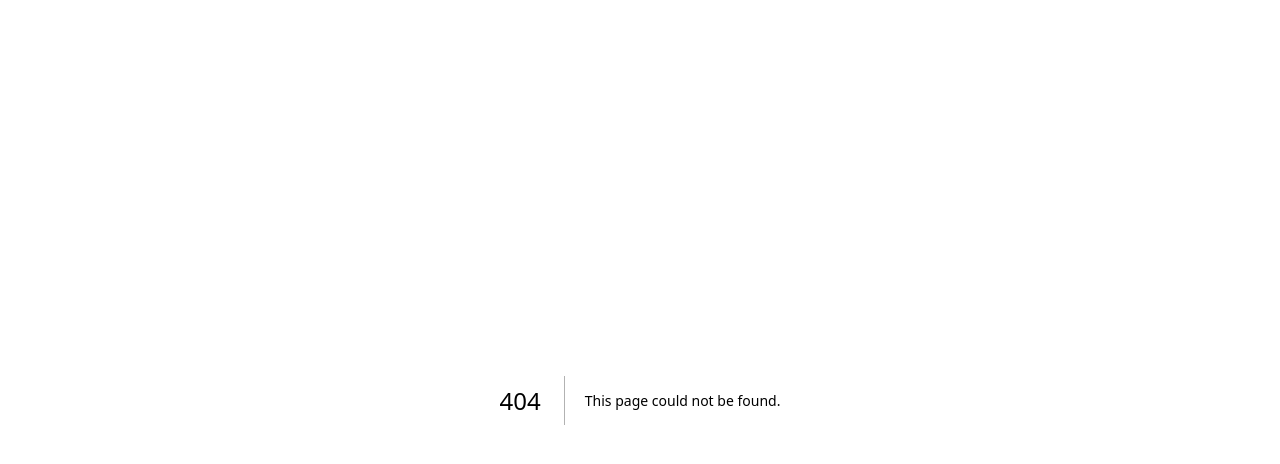
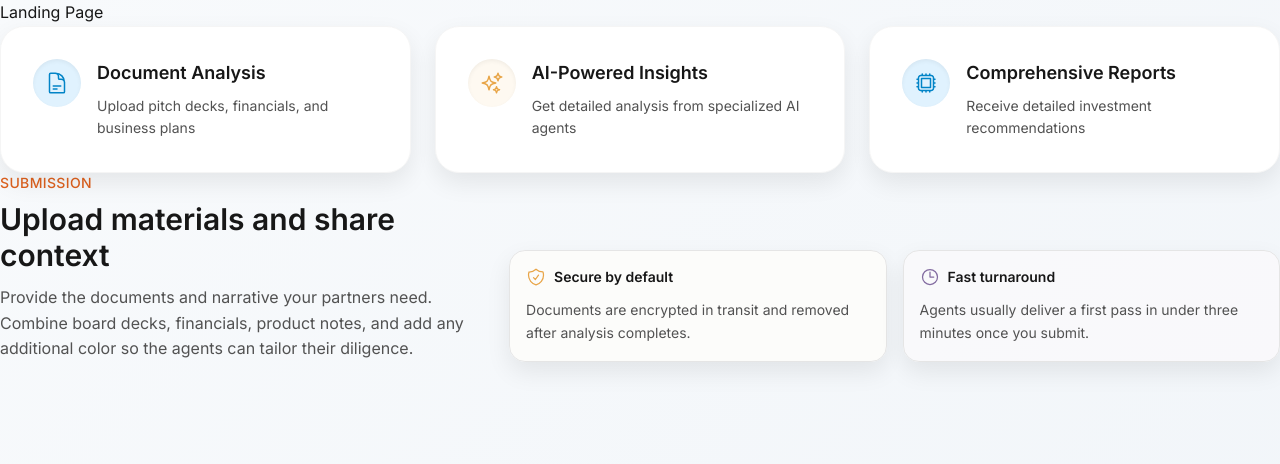
Before and after one commit to SparshTyagi/The-Pool-Munich2025-B12-Hackathon, a Next.js app: page /landing in a window 1280 px wide. Before the commit this address had no page. Shown: the top 464 px of the page. Built offline with nearby package versions, Linux system fonts and the light colour scheme.

Commit message:
thinned out input page

```diff
--- a/components/ContextField.tsx
+++ b/components/ContextField.tsx
@@ -1,11 +1,12 @@
-import { ChatBubbleLeftRightIcon, LightBulbIcon } from '@heroicons/react/24/outline'
+import { ChatBubbleLeftRightIcon, LightBulbIcon, ChevronDownIcon, ChevronUpIcon } from '@heroicons/react/24/outline'
+import { useState } from 'react'
 
 type Props = {
   value: string
   onChange: (v: string) => void
 }
 
-const placeholder = 'Add any helpful context for the review...'
+const placeholder = 'Any additional information you want to share as context for the analysis. e.g., Series A, 18-month runway, seeking $2M for market expansion. Key metrics: 120% YoY growth, 15K active users...'
 
 const tips = [
   'Describe your funding stage and runway outlook',
@@ -16,6 +17,8 @@ const tips = [
 ]
 
 export default function ContextField({ value, onChange }: Props){
+  const [showTips, setShowTips] = useState(false)
+
   return (
     <div className="card h-full flex flex-col">
       <div className="mb-6 flex items-center gap-3">
@@ -26,6 +29,39 @@ export default function ContextField({ value, onChange }: Props){
           <h3 className="text-lg font-semibold text-neutral-900">Additional Context</h3>
           <p className="text-sm text-neutral-600">Share background details to guide the investment review</p>
         </div>
+      </div>
+
+      {/* Collapsible Tips Section */}
+      <div className="mb-4">
+        <button
+          onClick={() => setShowTips(!showTips)}
+          className="flex w-full items-center justify-between rounded-xl border border-primary-100 bg-primary-50/30 p-3 text-left transition-colors hover:bg-primary-50/50"
+        >
+          <div className="flex items-center gap-2">
+            <LightBulbIcon className="h-4 w-4 text-primary-600" />
+            <span className="text-sm font-medium text-primary-700">
+              {showTips ? 'Hide tips' : 'Show tips for additional context'}
+            </span>
+          </div>
+          {showTips ? (
+            <ChevronUpIcon className="h-4 w-4 text-primary-600" />
+          ) : (
+            <ChevronDownIcon className="h-4 w-4 text-primary-600" />
+          )}
+        </button>
+
+        {showTips && (
+          <div className="mt-3 rounded-xl border border-primary-100 bg-primary-50/60 p-4">
+            <ul className="space-y-2 text-sm text-primary-900">
+              {tips.map((tip) => (
+                <li key={tip} className="flex items-start gap-2">
+                  <span className="mt-1 h-1.5 w-1.5 flex-shrink-0 rounded-full bg-primary-500" aria-hidden="true"></span>
+                  <span>{tip}</span>
+                </li>
+              ))}
+            </ul>
+          </div>
+        )}
       </div>
 
       <div className="flex-1">
@@ -43,21 +79,6 @@ export default function ContextField({ value, onChange }: Props){
           </div>
         </div>
       </div>
-
-      <div className="mt-6 rounded-2xl border border-primary-100 bg-primary-50/60 p-5">
-        <div className="mb-3 flex items-center gap-2 text-sm font-semibold text-primary-800">
-          <LightBulbIcon className="h-4 w-4" />
-          <span>Tips for a focused review</span>
-        </div>
-        <ul className="space-y-2 text-sm text-primary-900">
-          {tips.map((tip) => (
-            <li key={tip} className="flex items-start gap-2">
-              <span className="mt-1 h-1.5 w-1.5 flex-shrink-0 rounded-full bg-primary-500" aria-hidden="true"></span>
-              <span>{tip}</span>
-            </li>
-          ))}
-        </ul>
-      </div>
     </div>
   )
 }
--- a/pages/index.tsx
+++ b/pages/index.tsx
@@ -6,48 +6,6 @@ import StartButton from '@/components/StartButton'
 import AgentStatusCard from '@/components/AgentStatusCard'
 import { startAnalysis, getJobStatus, AgentStatus } from '@/lib/api'
 import { useRouter } from 'next/router'
-import { SparklesIcon, DocumentTextIcon, CpuChipIcon, ShieldCheckIcon, ClockIcon } from '@heroicons/react/24/outline'
-
-const heroHighlights = [
-  {
-    title: 'Document Analysis',
-    description: 'Upload pitch decks, financials, and business plans',
-    icon: DocumentTextIcon,
-    iconTint: 'text-primary-600',
-    badgeBg: 'bg-primary-100'
-  },
-  {
-    title: 'AI-Powered Insights',
-    description: 'Get detailed analysis from specialized AI agents',
-    icon: SparklesIcon,
-    iconTint: 'text-champagne-600',
-    badgeBg: 'bg-champagne-100'
-  },
-  {
-    title: 'Comprehensive Reports',
-    description: 'Receive detailed investment recommendations',
-    icon: CpuChipIcon,
-    iconTint: 'text-primary-600',
-    badgeBg: 'bg-primary-100'
-  }
-]
-
-const actionCallouts = [
-  {
-    title: 'Secure by default',
-    description: 'Documents are encrypted in transit and removed after analysis completes.',
-    icon: ShieldCheckIcon,
-    iconColor: 'text-champagne-600',
-    bgColor: 'bg-champagne-50/80'
-  },
-  {
-    title: 'Fast turnaround',
-    description: 'Agents usually deliver a first pass in under three minutes once you submit.',
-    icon: ClockIcon,
-    iconColor: 'text-secondary-600',
-    bgColor: 'bg-secondary-50/80'
-  }
-]
 
 const isDemoEnvironment = !process.env.NEXT_PUBLIC_API_BASE_URL
 
@@ -123,46 +81,9 @@ export default function InputPage(){
             Upload your startup documents and let our AI agents provide comprehensive investment analysis
           </p>
         </div>
-
-        <div className="grid grid-cols-1 gap-6 md:grid-cols-3">
-          {heroHighlights.map(({ title, description, icon: Icon, iconTint, badgeBg }) => (
-            <div key={title} className="card">
-              <div className="flex items-start gap-4">
-                <div className={`flex h-12 w-12 flex-shrink-0 items-center justify-center rounded-full ${badgeBg} shadow-inner`}>
-                  <Icon className={`h-6 w-6 ${iconTint}`} />
-                </div>
-                <div className="space-y-2">
-                  <h3 className="text-lg font-semibold text-neutral-900">{title}</h3>
-                  <p className="text-sm leading-relaxed text-neutral-600">{description}</p>
-                </div>
-              </div>
-            </div>
-          ))}
-        </div>
       </section>
 
       <section className="mt-6 border-t border-neutral-200 pt-12">
-        <div className="mb-10 flex flex-col gap-6 md:flex-row md:items-end md:justify-between">
-          <div>
-            <p className="text-sm font-medium uppercase tracking-wide text-accent-600">Submission</p>
-            <h2 className="mt-2 text-3xl font-semibold text-neutral-900">Upload materials and share context</h2>
-            <p className="mt-3 max-w-2xl text-neutral-600">
-              Provide the documents and narrative your partners need. Combine board decks, financials, product notes, and add any additional color so the agents can tailor their diligence.
-            </p>
-          </div>
-          <div className="grid gap-4 sm:grid-cols-2">
-            {actionCallouts.map(({ title, description, icon: Icon, iconColor, bgColor }) => (
-              <div key={title} className={`rounded-2xl border border-neutral-200 ${bgColor} p-4 shadow-soft`}>
-                <div className="mb-3 flex items-center gap-2 text-sm font-semibold text-neutral-900">
-                  <Icon className={`h-5 w-5 ${iconColor}`} />
-                  <span>{title}</span>
-                </div>
-                <p className="text-sm leading-relaxed text-neutral-600">{description}</p>
-              </div>
-            ))}
-          </div>
-        </div>
-
         <div className="mx-auto max-w-4xl space-y-8">
           <div className="animate-slide-in">
             <Dropzone onFiles={setFiles} />
--- /dev/null
+++ b/pages/landing.tsx
@@ -0,0 +1,87 @@
+import { DocumentTextIcon, SparklesIcon, CpuChipIcon, ShieldCheckIcon, ClockIcon } from '@heroicons/react/24/outline'
+
+
+export default function LandingPage() {
+
+    const heroHighlights = [
+        {
+          title: 'Document Analysis',
+          description: 'Upload pitch decks, financials, and business plans',
+          icon: DocumentTextIcon,
+          iconTint: 'text-primary-600',
+          badgeBg: 'bg-primary-100'
+        },
+        {
+          title: 'AI-Powered Insights',
+          description: 'Get detailed analysis from specialized AI agents',
+          icon: SparklesIcon,
+          iconTint: 'text-champagne-600',
+          badgeBg: 'bg-champagne-100'
+        },
+        {
+          title: 'Comprehensive Reports',
+          description: 'Receive detailed investment recommendations',
+          icon: CpuChipIcon,
+          iconTint: 'text-primary-600',
+          badgeBg: 'bg-primary-100'
+        }
+      ]
+
+      const actionCallouts = [
+        {
+          title: 'Secure by default',
+          description: 'Documents are encrypted in transit and removed after analysis completes.',
+          icon: ShieldCheckIcon,
+          iconColor: 'text-champagne-600',
+          bgColor: 'bg-champagne-50/80'
+        },
+        {
+          title: 'Fast turnaround',
+          description: 'Agents usually deliver a first pass in under three minutes once you submit.',
+          icon: ClockIcon,
+          iconColor: 'text-secondary-600',
+          bgColor: 'bg-secondary-50/80'
+        }
+      ]
+
+  return (
+    <div>
+      <h1>Landing Page</h1>
+      <div className="grid grid-cols-1 gap-6 md:grid-cols-3">
+          {heroHighlights.map(({ title, description, icon: Icon, iconTint, badgeBg }) => (
+            <div key={title} className="card">
+              <div className="flex items-start gap-4">
+                <div className={`flex h-12 w-12 flex-shrink-0 items-center justify-center rounded-full ${badgeBg} shadow-inner`}>
+                  <Icon className={`h-6 w-6 ${iconTint}`} />
+                </div>
+                <div className="space-y-2">
+                  <h3 className="text-lg font-semibold text-neutral-900">{title}</h3>
+                  <p className="text-sm leading-relaxed text-neutral-600">{description}</p>
+                </div>
+              </div>
+            </div>
+          ))}
+        </div>
+        <div className="mb-10 flex flex-col gap-6 md:flex-row md:items-end md:justify-between">
+          <div>
+            <p className="text-sm font-medium uppercase tracking-wide text-accent-600">Submission</p>
+            <h2 className="mt-2 text-3xl font-semibold text-neutral-900">Upload materials and share context</h2>
+            <p className="mt-3 max-w-2xl text-neutral-600">
+              Provide the documents and narrative your partners need. Combine board decks, financials, product notes, and add any additional color so the agents can tailor their diligence.
+            </p>
+          </div>
+          <div className="grid gap-4 sm:grid-cols-2">
+            {actionCallouts.map(({ title, description, icon: Icon, iconColor, bgColor }) => (
+              <div key={title} className={`rounded-2xl border border-neutral-200 ${bgColor} p-4 shadow-soft`}>
+                <div className="mb-3 flex items-center gap-2 text-sm font-semibold text-neutral-900">
+                  <Icon className={`h-5 w-5 ${iconColor}`} />
+                  <span>{title}</span>
+                </div>
+                <p className="text-sm leading-relaxed text-neutral-600">{description}</p>
+              </div>
+            ))}
+          </div>
+        </div>
+    </div>
+  )
+}
```
Also changed, not shown: pages/onboarding.tsx (added).
